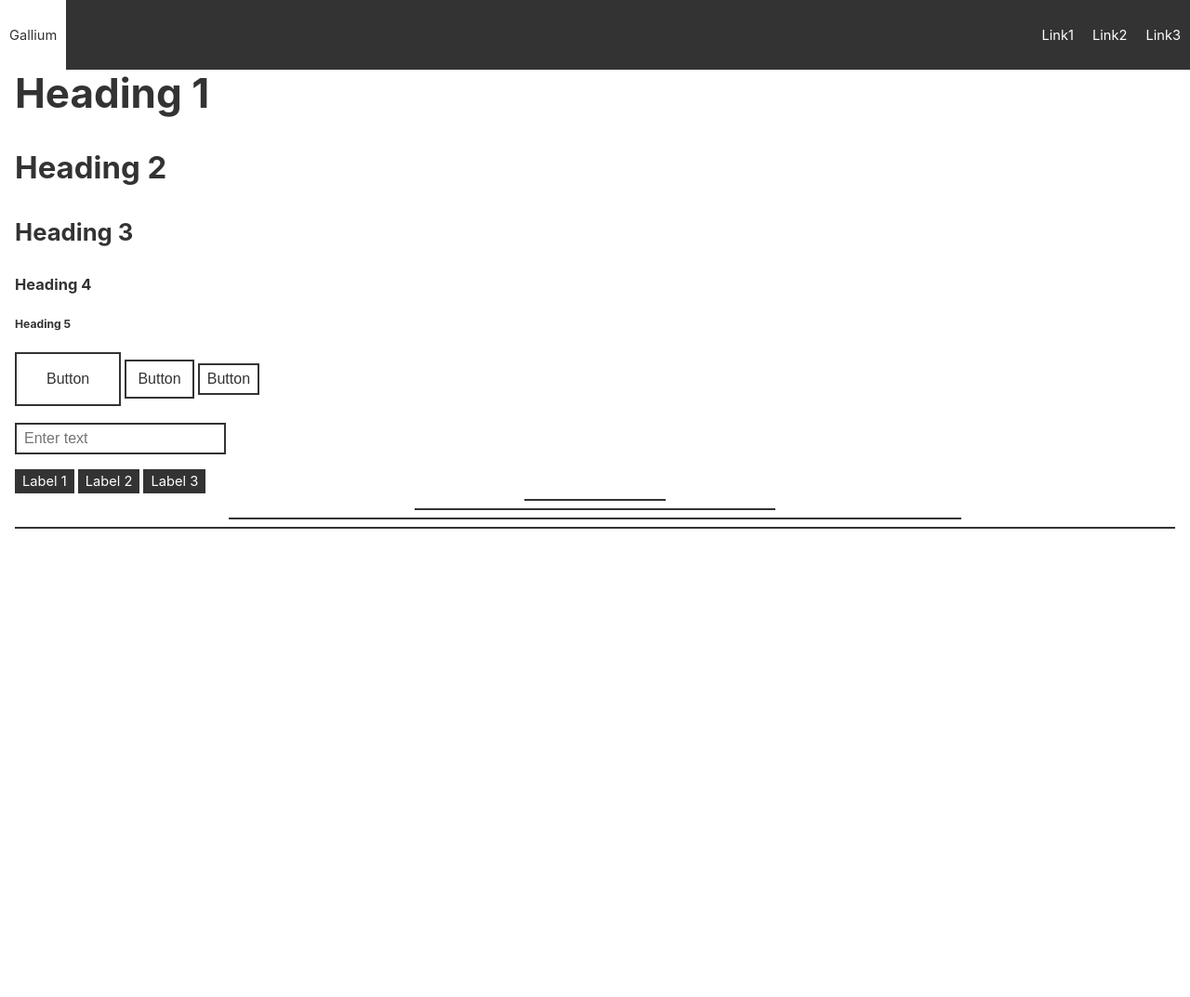
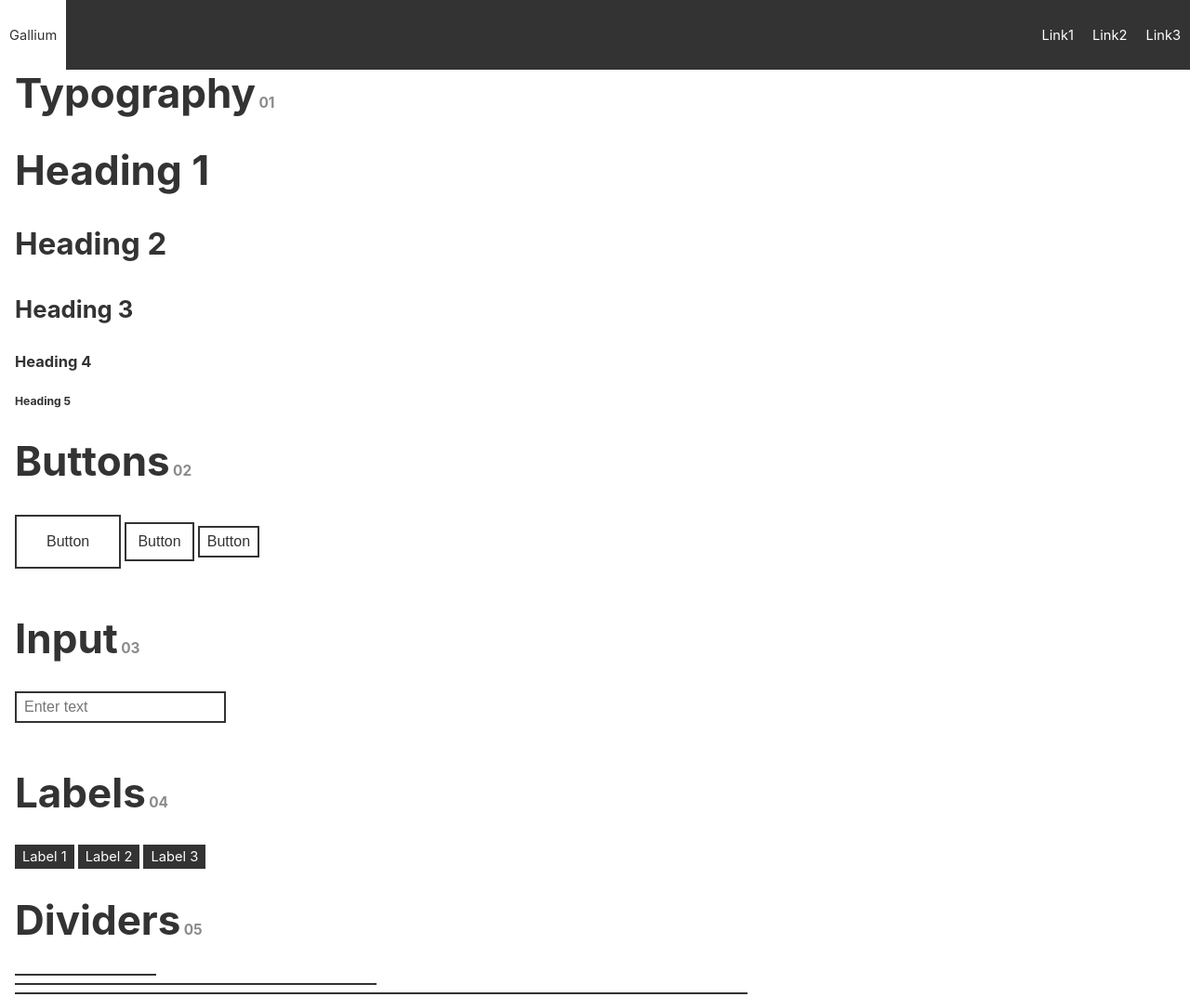
Before and after one commit to NiallEccles/Gallium, a website: page src/index.html in a window 1280 px wide. Shown: the top 1073 px of the page at 93% size. Before the commit the page ends 800 px from the top, so only its background shows below. Drawn offline with nearby package versions, Linux system fonts and the light colour scheme; files that its build step writes are made by us from their sources.

Commit message:
Added in section headings for components.

```diff
--- a/src/index.html
+++ b/src/index.html
@@ -29,25 +29,30 @@
 		</ul>
 	</div>
 	<div class="container">
+		<h1>Typography<small>01</small></h1>
 		<h1>Heading 1</h1>
 		<h2>Heading 2</h2>
 		<h3>Heading 3</h3>
 		<h4>Heading 4</h4>
 		<h5>Heading 5</h5>
+		<h1>Buttons<small>02</small></h1>
 		<button class="btn large">Button</button>
 		<button class="btn">Button</button>
 		<button class="btn small">Button</button>
 		<br>
 		<br>
+		<h1>Input<small>03</small></h1>
 		<input type="text" placeholder="Enter text">
 		<br>
 		<br>
+		<h1>Labels<small>04</small></h1>
 		<span class="label">Label 1</span>
 		<span class="label">Label 2</span>
 		<span class="label">Label 3</span>
-		<hr class="xs">
-		<hr class="sm">
-		<hr class="md">
+		<h1>Dividers<small>05</small></h1>
+		<hr align="left" class="xs">
+		<hr align="left" class="sm">
+		<hr align="left" class="md">
 		<hr>
 	</div>
 </body>
--- a/src/sass/_globals.scss
+++ b/src/sass/_globals.scss
@@ -2,6 +2,7 @@
 
 $light:#fff;
 $dark: #333;
+$faded: #8b8b8b;
 
 $font-family:-apple-system, BlinkMacSystemFont, 'Roboto', 'Droid Sans', 'Helvetica Neue', Helvetica, Arial, sans-serif;
 
--- a/src/sass/_typography.scss
+++ b/src/sass/_typography.scss
@@ -1,6 +1,11 @@
 h1 {
 	font-size: 2em;
 	line-height: 1.25;
+	small{
+		font-size: 0.35em;
+		color:$faded;
+		margin:0 0 0 0.2em;
+	}
 }
 
 @media (min-width: 43.75em) {
```
Also changed, not shown: dist/css/style.css, dist/index.html.
